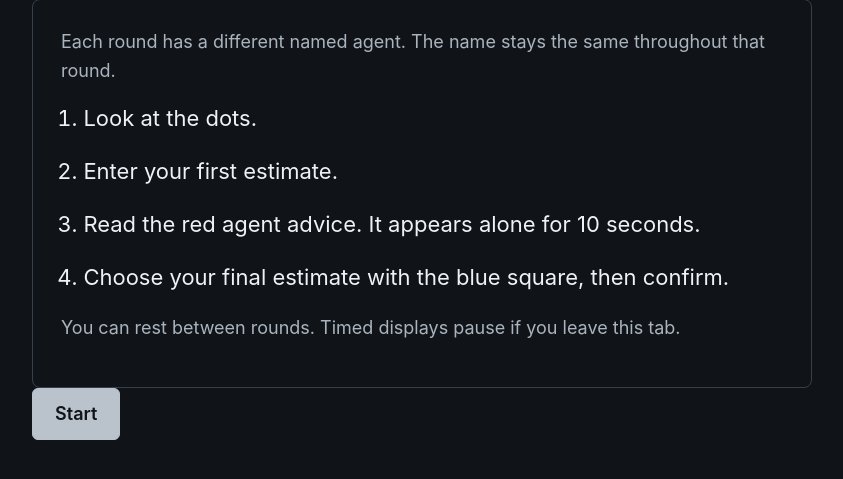
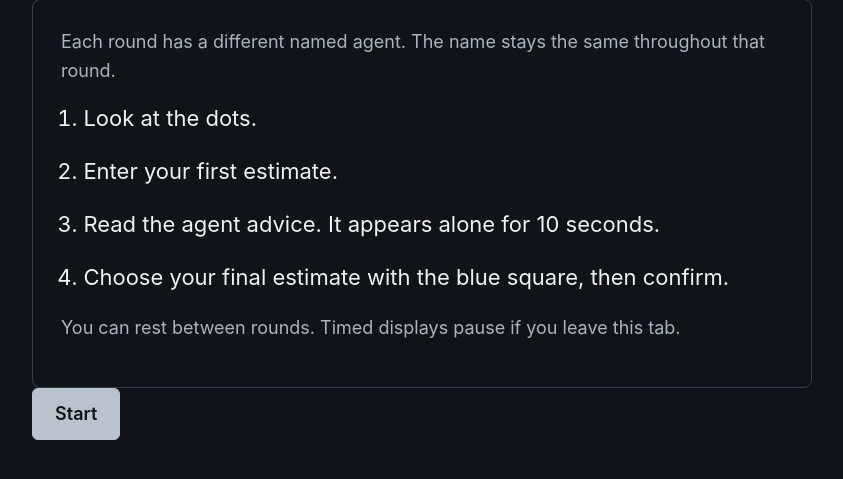
Before and after one commit to jennapfeifer/ai-beast-prototype, a Flask app: template templates/instructions.html in a window 1280 px wide. Shown: the part 199-678 px from the top of the page, without its empty margins (218-1061 px from the left). Run offline with Flask 3, Linux system fonts and the light colour scheme; the template is opened without the code that fills it: most values are stand-ins (such as "Sample title", 1, 10 or a date in 2020); parts of the project's set-up code (start-up, migrations or seed data) failed here and were passed over.

Commit message:
Add files via upload

```diff
--- a/templates/instructions.html
+++ b/templates/instructions.html
@@ -5,7 +5,7 @@
 <section class="card instruction-copy"><p>Each round has a different named agent. The name stays the same throughout that round.</p><ol>
 <li>{% if stimulus_seconds %}Look at the dots for {{'%g'|format(stimulus_seconds)}} seconds.{% else %}Look at the dots.{% endif %}</li>
 <li>Enter your first estimate.</li>
-<li>{% if advice_modality=='voice_text' %}Read and listen to the red agent advice.{% else %}Read the red agent advice.{% endif %}{% if advice_preview_ms %} It appears alone for {{advice_preview_ms//1000}} seconds.{% endif %}</li>
+<li>{% if advice_modality=='voice_text' %}Read and listen to the agent advice.{% else %}Read the agent advice.{% endif %}{% if advice_preview_ms %} It appears alone for {{advice_preview_ms//1000}} seconds.{% endif %}</li>
 <li>Choose your final estimate with the blue square, then confirm.</li>
 </ol>
 {% if ratings %}<p>Every {{rating_every}} trials, {% if rating_items=='trust_and_feeling' %}answer the trust and feeling questions.{% else %}rate your trust in the agent.{% endif %} Selecting {% if rating_items=='trust_and_feeling' %}both ratings{% else %}a rating{% endif %} continues the task.</p>{% endif %}
```
Also changed, not shown: templates/researcher.html (+1 -1 lines).
